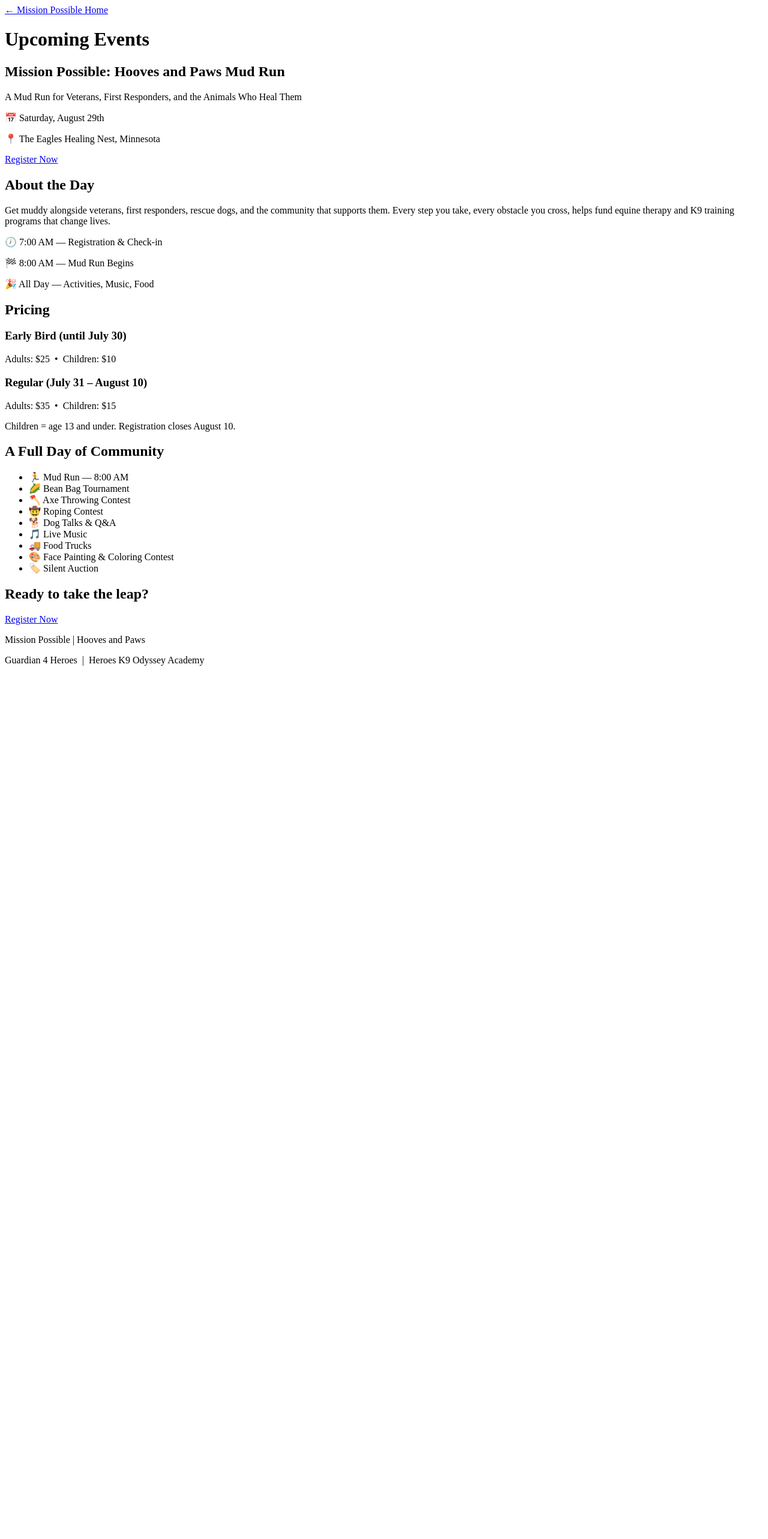
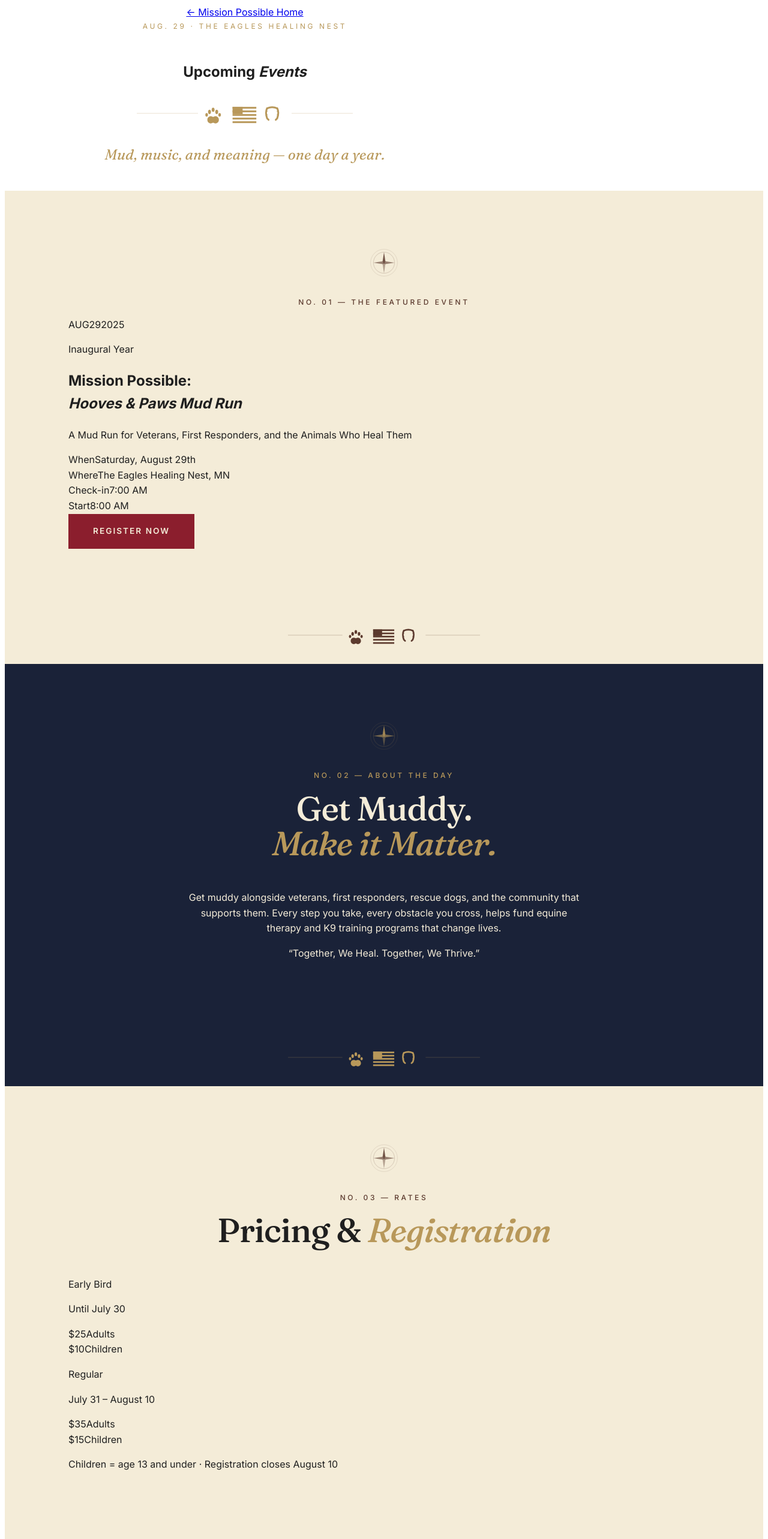
Before and after one commit to craigwitac35/Mission-Possible-, a Next.js app: page /events in a window 1280 px wide. Shown: the top 2566 px of the page at 60% size. Before the commit the page ends 1126 px from the top, so only its background shows below. Built offline with nearby package versions, Linux system fonts and the light colour scheme.

Commit message:
Refactor Events page layout and structure

```diff
--- a/pages/events.tsx
+++ b/pages/events.tsx
@@ -1,5 +1,6 @@
 import Link from 'next/link';
 import Head from 'next/head';
+import { HorseshoePawDivider, CompassRose } from '@/components/svg/Ornaments';
 
 export default function Events() {
   return (
@@ -12,107 +13,285 @@ export default function Events() {
         />
       </Head>
 
-      <main>
-        <header className="page-header">
-          <div className="container">
-            <Link href="/" className="back-link">
-              ← Mission Possible Home
+      <main className="mp-site">
+        <section className="mp-page-hero">
+          <div className="mp-hero-frame">
+            <Link href="/" className="mp-back-link">
+              &larr; Mission Possible Home
             </Link>
-            <h1>Upcoming Events</h1>
+
+            <p className="mp-eyebrow">Aug. 29 &middot; The Eagles Healing Nest</p>
+
+            <h1 className="mp-page-title">
+              Upcoming <em>Events</em>
+            </h1>
+
+            <div className="mp-hero-divider">
+              <HorseshoePawDivider className="mp-svg-divider" />
             </div>
-        </header>
 
-        <section className="featured-event">
-          <div className="container">
-            <div className="event-card">
-              <h2>Mission Possible: Hooves and Paws Mud Run</h2>
-              <p className="event-subtitle">
+            <p className="mp-tagline">
+              Mud, music, and meaning &mdash; one day a year.
+            </p>
+          </div>
+        </section>
+
+        <section className="mp-section mp-section-cream">
+          <div className="mp-container">
+            <div className="mp-compass-mark">
+              <CompassRose className="mp-svg-compass" />
+            </div>
+
+            <p className="mp-section-label">No. 01 &mdash; The Featured Event</p>
+
+            <div className="mp-event-card">
+              <div className="mp-event-stamp">
+                <span className="mp-stamp-month">AUG</span>
+                <span className="mp-stamp-day">29</span>
+                <span className="mp-stamp-year">2025</span>
+              </div>
+
+              <div className="mp-event-body">
+                <p className="mp-event-tag">Inaugural Year</p>
+
+                <h2 className="mp-event-name">
+                  Mission Possible:<br />
+                  <em>Hooves &amp; Paws Mud Run</em>
+                </h2>
+
+                <p className="mp-event-subtitle">
                   A Mud Run for Veterans, First Responders,
                   and the Animals Who Heal Them
                 </p>
 
-              <div className="event-meta">
-                <p>📅 Saturday, August 29th</p>
-                <p>📍 The Eagles Healing Nest, Minnesota</p>
+                <div className="mp-event-meta">
+                  <div className="mp-event-meta-row">
+                    <span className="mp-meta-label">When</span>
+                    <span className="mp-meta-value">Saturday, August 29th</span>
+                  </div>
+                  <div className="mp-event-meta-row">
+                    <span className="mp-meta-label">Where</span>
+                    <span className="mp-meta-value">The Eagles Healing Nest, MN</span>
+                  </div>
+                  <div className="mp-event-meta-row">
+                    <span className="mp-meta-label">Check-in</span>
+                    <span className="mp-meta-value">7:00 AM</span>
+                  </div>
+                  <div className="mp-event-meta-row">
+                    <span className="mp-meta-label">Start</span>
+                    <span className="mp-meta-value">8:00 AM</span>
+                  </div>
                 </div>
 
-              <Link href="/register" className="btn-primary cta">
+                <Link href="/register" className="mp-btn mp-btn-primary">
                   Register Now
                 </Link>
               </div>
             </div>
+          </div>
         </section>
 
-        <section className="event-details">
-          <div className="container">
-            <h2>About the Day</h2>
-            <p>
+        <div className="mp-section-bridge">
+          <HorseshoePawDivider className="mp-svg-divider mp-svg-divider-bridge" />
+        </div>
+
+        <section className="mp-section mp-section-dark">
+          <div className="mp-container mp-container-narrow">
+            <div className="mp-compass-mark mp-compass-light">
+              <CompassRose className="mp-svg-compass" />
+            </div>
+
+            <p className="mp-section-label mp-label-light">No. 02 &mdash; About the Day</p>
+
+            <h2 className="mp-section-title mp-title-light">
+              Get Muddy.<br />
+              <em>Make it Matter.</em>
+            </h2>
+
+            <p className="mp-prose-light">
               Get muddy alongside veterans, first responders, rescue dogs, and
               the community that supports them. Every step you take, every
               obstacle you cross, helps fund equine therapy and K9 training
               programs that change lives.
             </p>
 
-            <div className="schedule-block">
-              <p>🕖 7:00 AM — Registration & Check-in</p>
-              <p>🏁 8:00 AM — Mud Run Begins</p>
-              <p>🎉 All Day — Activities, Music, Food</p>
+            <blockquote className="mp-pullquote-light">
+              &ldquo;Together, We Heal. Together, We Thrive.&rdquo;
+            </blockquote>
+          </div>
+        </section>
+
+        <div className="mp-section-bridge mp-section-bridge-dark">
+          <HorseshoePawDivider className="mp-svg-divider mp-svg-divider-bridge" />
+        </div>
+
+        <section className="mp-section mp-section-cream">
+          <div className="mp-container">
+            <div className="mp-compass-mark">
+              <CompassRose className="mp-svg-compass" />
+            </div>
+
+            <p className="mp-section-label">No. 03 &mdash; Rates</p>
+
+            <h2 className="mp-section-title">
+              Pricing &amp; <em>Registration</em>
+            </h2>
+
+            <div className="mp-rate-card">
+              <div className="mp-rate-tier">
+                <p className="mp-rate-label">Early Bird</p>
+                <p className="mp-rate-window">Until July 30</p>
+                <div className="mp-rate-amounts">
+                  <div>
+                    <span className="mp-rate-price">$25</span>
+                    <span className="mp-rate-type">Adults</span>
+                  </div>
+                  <div className="mp-rate-divider" />
+                  <div>
+                    <span className="mp-rate-price">$10</span>
+                    <span className="mp-rate-type">Children</span>
+                  </div>
+                </div>
+              </div>
+
+              <div className="mp-rate-tier">
+                <p className="mp-rate-label">Regular</p>
+                <p className="mp-rate-window">July 31 &ndash; August 10</p>
+                <div className="mp-rate-amounts">
+                  <div>
+                    <span className="mp-rate-price">$35</span>
+                    <span className="mp-rate-type">Adults</span>
+                  </div>
+                  <div className="mp-rate-divider" />
+                  <div>
+                    <span className="mp-rate-price">$15</span>
+                    <span className="mp-rate-type">Children</span>
+                  </div>
+                </div>
+              </div>
+
+              <p className="mp-rate-note">
+                Children = age 13 and under &middot; Registration closes August 10
+              </p>
             </div>
           </div>
         </section>
 
-        <section className="pricing-section">
-          <div className="container">
-            <h2>Pricing</h2>
-
-            <div className="price-tier">
-              <h3>Early Bird (until July 30)</h3>
-              <p>Adults: $25 &nbsp;•&nbsp; Children: $10</p>
+        <div className="mp-section-bridge">
+          <HorseshoePawDivider className="mp-svg-divider mp-svg-divider-bridge" />
         </div>
 
-            <div className="price-tier">
-              <h3>Regular (July 31 – August 10)</h3>
-              <p>Adults: $35 &nbsp;•&nbsp; Children: $15</p>
+        <section className="mp-section mp-section-dark">
+          <div className="mp-container">
+            <div className="mp-compass-mark mp-compass-light">
+              <CompassRose className="mp-svg-compass" />
             </div>
 
-            <p className="muted">
-              Children = age 13 and under. Registration closes August 10.
-            </p>
-          </div>
-        </section>
+            <p className="mp-section-label mp-label-light">No. 04 &mdash; Schedule</p>
 
-        <section className="full-schedule">
-          <div className="container">
-            <h2>A Full Day of Community</h2>
-            <ul className="schedule-list">
-              <li>🏃 Mud Run — 8:00 AM</li>
-              <li>🌽 Bean Bag Tournament</li>
-              <li>🪓 Axe Throwing Contest</li>
-              <li>🤠 Roping Contest</li>
-              <li>🐕 Dog Talks & Q&amp;A</li>
-              <li>🎵 Live Music</li>
-              <li>🚚 Food Trucks</li>
-              <li>🎨 Face Painting & Coloring Contest</li>
-              <li>🏷️ Silent Auction</li>
+            <h2 className="mp-section-title mp-title-light">
+              A Full Day of <em>Community</em>
+            </h2>
+
+            <ul className="mp-schedule-list">
+              <li className="mp-schedule-item">
+                <span className="mp-schedule-time">8:00 AM</span>
+                <span className="mp-schedule-event">Mud Run Begins</span>
+              </li>
+              <li className="mp-schedule-item">
+                <span className="mp-schedule-time">All Day</span>
+                <span className="mp-schedule-event">Bean Bag Tournament</span>
+              </li>
+              <li className="mp-schedule-item">
+                <span className="mp-schedule-time">All Day</span>
+                <span className="mp-schedule-event">Axe Throwing Contest</span>
+              </li>
+              <li className="mp-schedule-item">
+                <span className="mp-schedule-time">All Day</span>
+                <span className="mp-schedule-event">Roping Contest</span>
+              </li>
+              <li className="mp-schedule-item">
+                <span className="mp-schedule-time">All Day</span>
+                <span className="mp-schedule-event">Dog Talks &amp; Q&amp;A</span>
+              </li>
+              <li className="mp-schedule-item">
+                <span className="mp-schedule-time">All Day</span>
+                <span className="mp-schedule-event">Live Music</span>
+              </li>
+              <li className="mp-schedule-item">
+                <span className="mp-schedule-time">All Day</span>
+                <span className="mp-schedule-event">Food Trucks</span>
+              </li>
+              <li className="mp-schedule-item">
+                <span className="mp-schedule-time">All Day</span>
+                <span className="mp-schedule-event">Silent Auction</span>
+              </li>
+              <li className="mp-schedule-item">
+                <span className="mp-schedule-time">All Day</span>
+                <span className="mp-schedule-event">Face Painting &amp; Coloring Contest</span>
+              </li>
             </ul>
           </div>
         </section>
 
-        <section className="cta-section">
-          <div className="container">
-            <h2>Ready to take the leap?</h2>
-            <Link href="/register" className="btn-primary cta">
+        <section className="mp-section mp-section-cream">
+          <div className="mp-container mp-container-narrow">
+            <h2 className="mp-section-title">
+              Ready to <em>Take the Leap?</em>
+            </h2>
+
+            <p className="mp-prose-center">
+              Spots are limited. Lock yours in.
+            </p>
+
+            <Link href="/register" className="mp-btn mp-btn-primary">
               Register Now
             </Link>
           </div>
         </section>
 
-        <footer className="site-footer">
-          <div className="container">
-            <p className="footer-brand">Mission Possible | Hooves and Paws</p>
-            <p className="footer-orgs">
-              Guardian 4 Heroes &nbsp;|&nbsp; Heroes K9 Odyssey Academy
+        <footer className="mp-footer">
+          <div className="mp-container">
+            <div className="mp-footer-grid">
+              <div className="mp-footer-col">
+                <p className="mp-footer-brand">Mission Possible</p>
+                <p className="mp-footer-tagline">Hooves &amp; Paws</p>
+                <p className="mp-footer-text">
+                  Where Hooves, Paws, and Combat Boots Meet.
                 </p>
+              </div>
+
+              <div className="mp-footer-col">
+                <p className="mp-footer-heading">Guardian 4 Heroes</p>
+                <a
+                  href="https://www.guardian4heroes.org"
+                  target="_blank"
+                  rel="noopener noreferrer"
+                  className="mp-footer-link"
+                >
+                  guardian4heroes.org &rarr;
+                </a>
+              </div>
+
+              <div className="mp-footer-col">
+                <p className="mp-footer-heading">Heroes K9 Odyssey Academy</p>
+                <a
+                  href="https://heroesk9odysseyacademy.org"
+                  target="_blank"
+                  rel="noopener noreferrer"
+                  className="mp-footer-link"
+                >
+                  heroesk9odysseyacademy.org &rarr;
+                </a>
+              </div>
+            </div>
+
+            <div className="mp-footer-bottom">
+              <p>&copy; 2025 Mission Possible. All rights reserved.</p>
+              <p className="mp-footer-credit">
+                Built by <a href="https://web-ops-studio.com" target="_blank" rel="noopener noreferrer">WebOps Studio</a>
+              </p>
+            </div>
           </div>
         </footer>
       </main>
```
Lines whose indentation alone changed are shown as unchanged.
